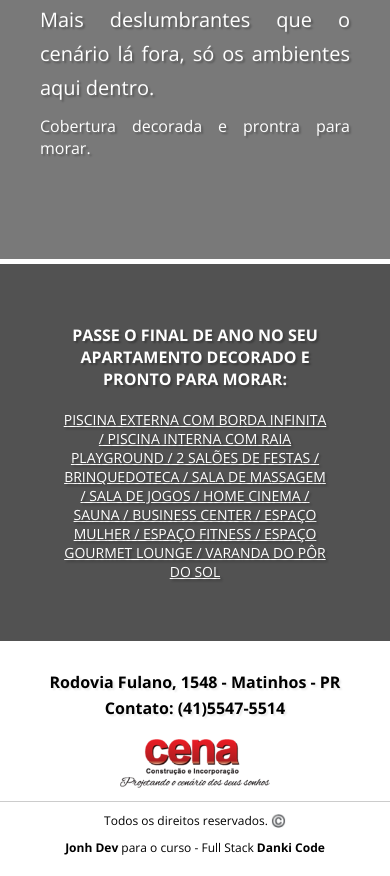
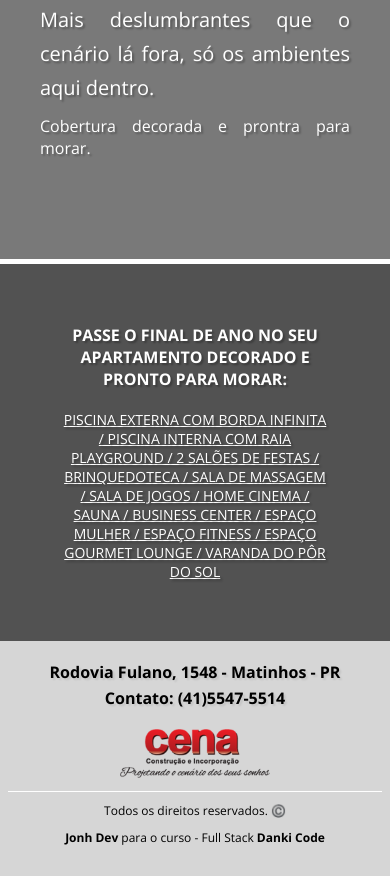
Before and after one commit to jonh-dev/projeto-danki002, a plain HTML site: page index.html in a window 390 px wide. Shown: the part 3342-4218 px from the top of the page. Drawn offline with nearby package versions, Linux system fonts and the light colour scheme.

Commit message:
Projeto 1.0 (responsivo)

```diff
--- a/estilo/style.css
+++ b/estilo/style.css
@@ -240,7 +240,8 @@ aside .container p:last-child{
 
 footer{
     text-align: center;
-    padding: 20px 0;
+    background-color: #d6d6d6;
+    padding: 10px 2% 30px 2%;
 }
 
 footer p:first-child{
@@ -257,7 +258,7 @@ footer p:nth-child(2){
 
 footer p:nth-of-type(3){
     padding: 10px;
-    border-top: 1px solid #ccc;
+    border-top: 1px solid rgb(255, 255, 255);
     margin-top: 8px;
     font-size: 12px;
 
```
Also changed, not shown: index.html (+5 -5 lines).
